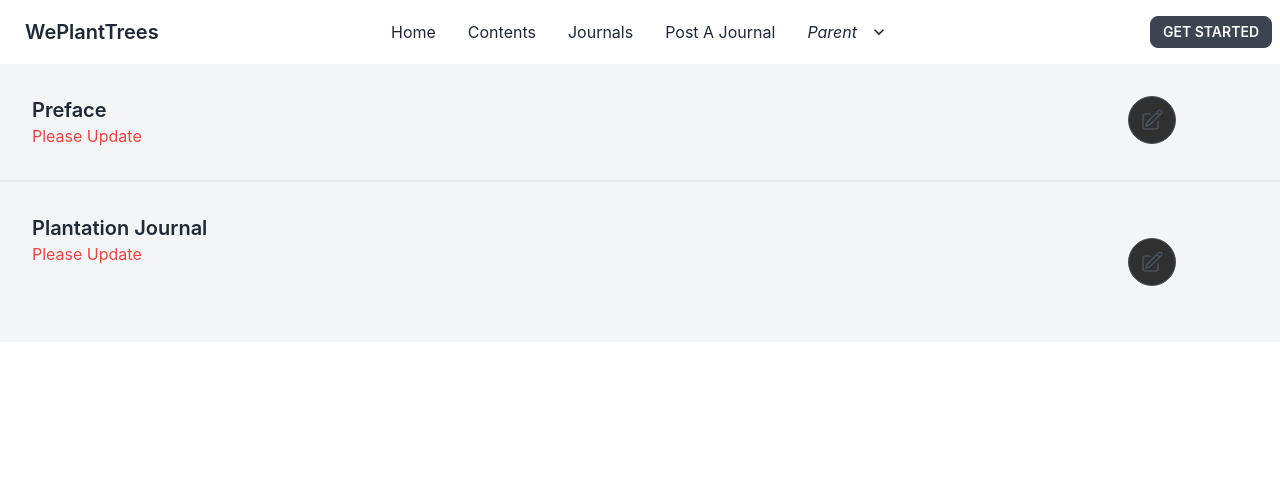
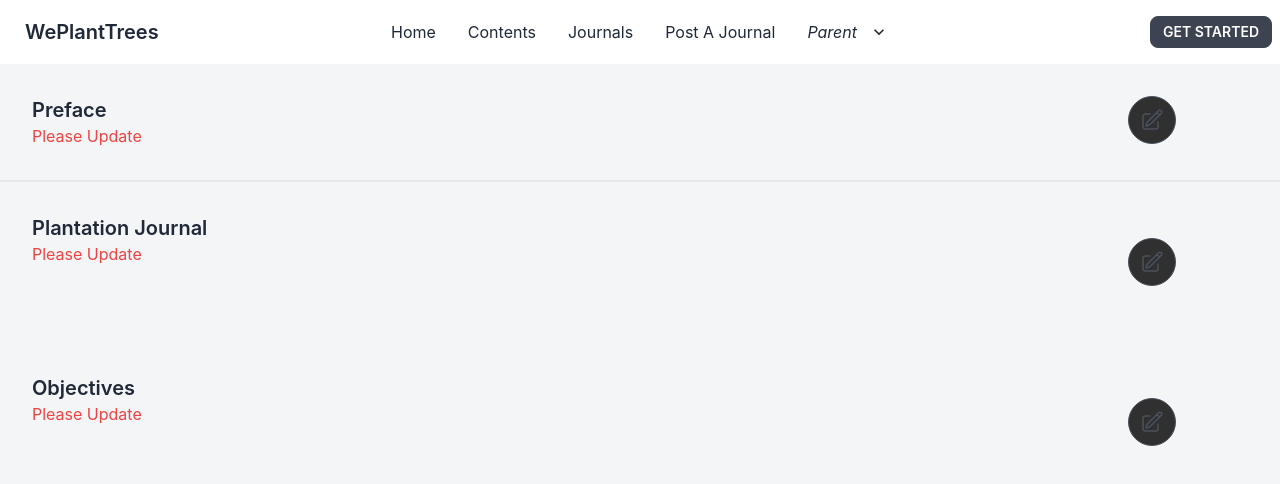
Before and after one commit to Shahil19/we-plant-trees_ifescu-journal-website, a React (Create React App) app: page /postJournal in a window 1280 px wide. Shown: the top 484 px of the page. Built offline with nearby package versions, Linux system fonts and the light colour scheme; the HTML template or start-up script is replaced by a standard one.

Commit message:
objectives action functionality created

```diff
--- a/src/Components/PostAJournal/PostAJournal.js
+++ b/src/Components/PostAJournal/PostAJournal.js
@@ -1,6 +1,6 @@
 import React from 'react';
 import { useSelector } from 'react-redux';
-import { plantationJournalAdded, prefaceAdded, selectAllJournals } from '../../features/journals/journalsSlice';
+import { objectivesAdded, plantationJournalAdded, prefaceAdded, selectAllJournals } from '../../features/journals/journalsSlice';
 import PrefaceModal from '../Modals/SingleParagraphModal';
 
 const PostAJournal = () => {
@@ -32,6 +32,19 @@ const PostAJournal = () => {
                     </div>
                 </div>
             </div>
+
+            {/* ----------------- Objectives ------------------- */}
+            <div className="flex">
+                <div className="w-4/5 p-8">
+                    <span className="text-xl font-semibold block">Objectives</span>
+                    <span className="text-gray-600">{currUserJournal.objectives ? 'objectives' : <span className='text-red-500'>Please Update</span>}</span>
+                </div>
+                <div className="w-1/5 py-8">
+                    <div className="rounded py-6">
+                        {<PrefaceModal title="Objectives" shortTitle="objectives" action={objectivesAdded} />}
+                    </div>
+                </div>
+            </div>
         </div>
     );
 };
--- a/src/features/journals/journalsSlice.js
+++ b/src/features/journals/journalsSlice.js
@@ -17,9 +17,23 @@ const journalsSlice = createSlice({
             const existingPost = state.journals.find(journal => journal.userId === payload.userId)
             existingPost.plantationJournal = payload.updatedContent
         },
+        objectivesAdded: (state, { payload }) => {
+            const existingPost = state.journals.find(journal => journal.userId === payload.userId)
+            // existingPost.objectives = []
+            // const objectives = existingPost.objectives
+            // const { updatedContent } = payload
+            // console.log(objectives);
+            // objectives.concat(updatedContent)
+            if (!existingPost.objectives) {
+                existingPost.objectives = []
+                const newObjectives = existingPost.objectives.concat(payload.updatedContent)
+                existingPost.objectives = newObjectives
+            }
+
+        },
     }
 })
 
 export const selectAllJournals = store => store.journals.journals
-export const { prefaceAdded, plantationJournalAdded } = journalsSlice.actions
+export const { prefaceAdded, plantationJournalAdded, objectivesAdded } = journalsSlice.actions
 export default journalsSlice.reducer
```
